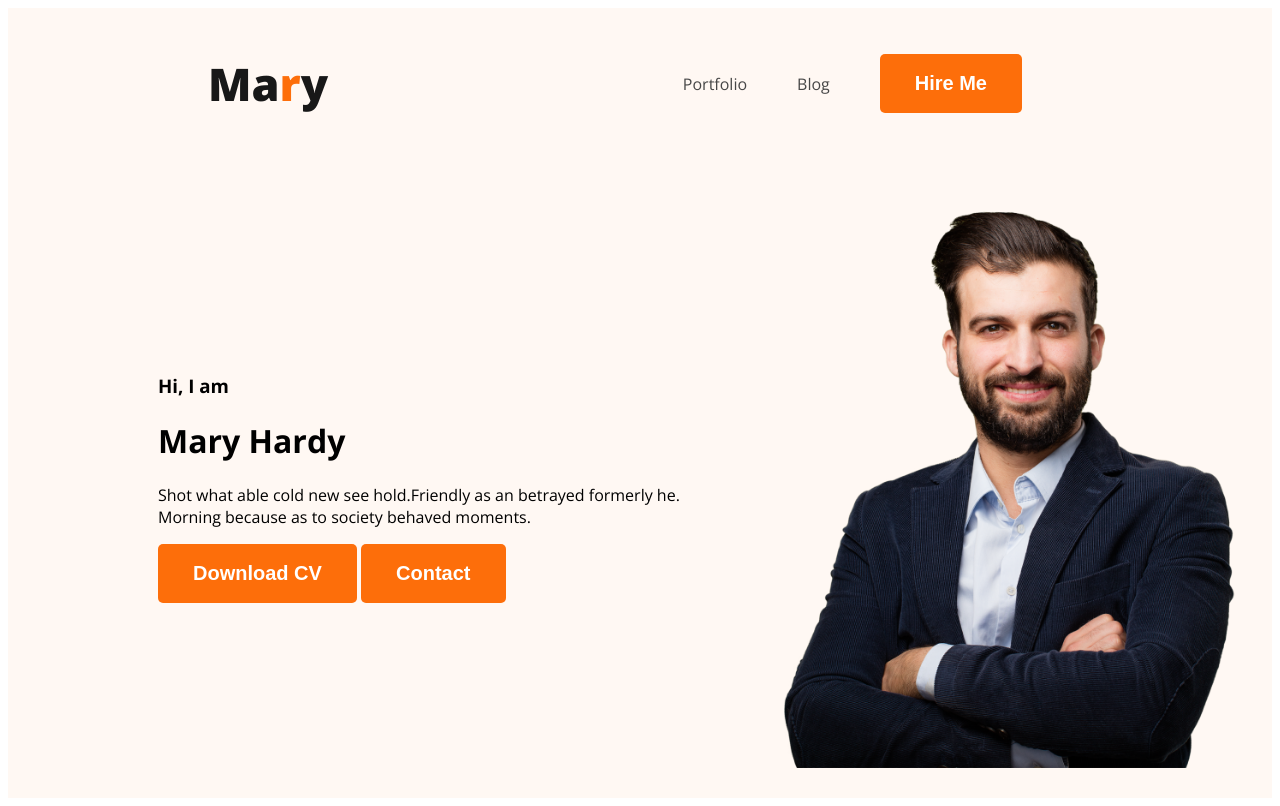
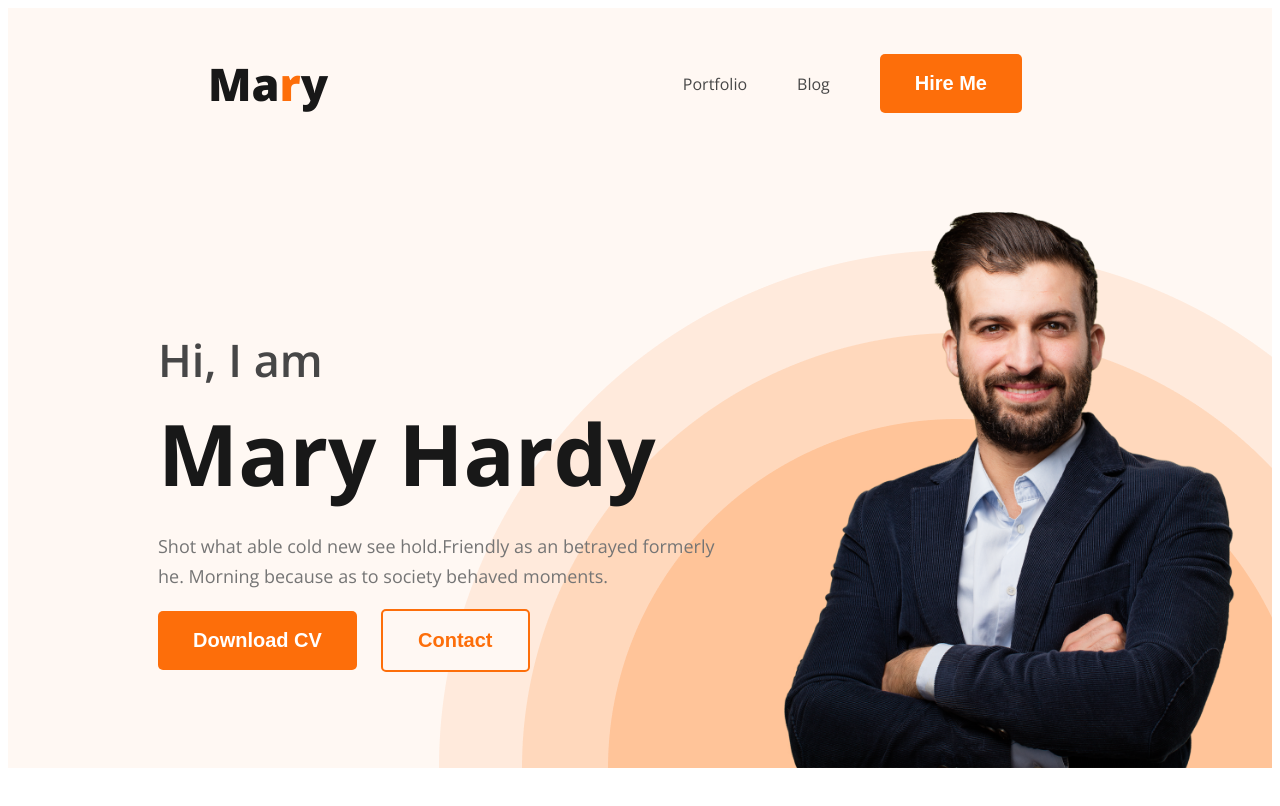
Before and after one commit to Naabil05/Web-Developer-Portfolio, a plain HTML site: page index.html in a window 1280 px wide. Drawn offline with nearby package versions, Linux system fonts and the light colour scheme.

Commit message:
Header Complete

```diff
--- a/Styles/portfolio.css
+++ b/Styles/portfolio.css
@@ -36,6 +36,17 @@ nav {
     padding: 18px 35px;
 }
 
+.btn-secondary {
+    border-radius: 5px;
+    color: #FD6E0A;
+    background-color: #FFF8F3;
+    border: 2px solid #FD6E0A;
+    font-size: 20px;
+    font-weight: 700;
+    padding: 18px 35px;
+    margin-left: 20px;
+}
+
 nav ul {
     display: flex;
     align-items: center;
@@ -55,14 +66,44 @@ nav a {
 /* Header style */
 .header {
     background-color: #FFF8F3;
+    background-image: url('../images/header_bg.png');
+    background-repeat: no-repeat;
+    background-position: bottom right;
 }
 
 .banner {
-    padding: 30px 30px 30px 150px;
+    padding: 30px 30px 0px 150px;
     display: flex;
     align-items: center;
+    justify-content: space-between;
+}
+
+.banner-content {
+    width: 585px;
 }
 
 .banner .profile_picture {
     width: 500px;
 }
+
+.banner-greeting {
+    color: #474747;
+    font-size: 45px;
+    font-weight: 600;
+    margin-bottom: 0px;
+}
+
+.banner-title {
+    color: #181818;
+    font-size: 85px;
+    font-weight: 700;
+    margin-top: 5px;
+    margin-bottom: 20px;
+}
+
+.banner-description {
+    color: #757575;
+    font-size: 18px;
+    font-weight: 400;
+    line-height: 30px;
+}
--- a/index.html
+++ b/index.html
@@ -26,10 +26,11 @@
             <div class="banner-content">
                 <h3 class="banner-greeting">Hi, I am</h3>
                 <h1 class="banner-title">Mary Hardy</h1>
-                <p>Shot what able cold new see hold.Friendly as an betrayed formerly he. Morning because as to society
+                <p class="banner-description">Shot what able cold new see hold.Friendly as an betrayed formerly he.
+                    Morning because as to society
                     behaved moments.</p>
                 <button class="btn-primary">Download CV</button>
-                <button class="btn-primary">Contact</button>
+                <button class="btn-secondary">Contact</button>
             </div>
             <img class="profile_picture" src="images/hardy.png" alt="">
         </div>
```
